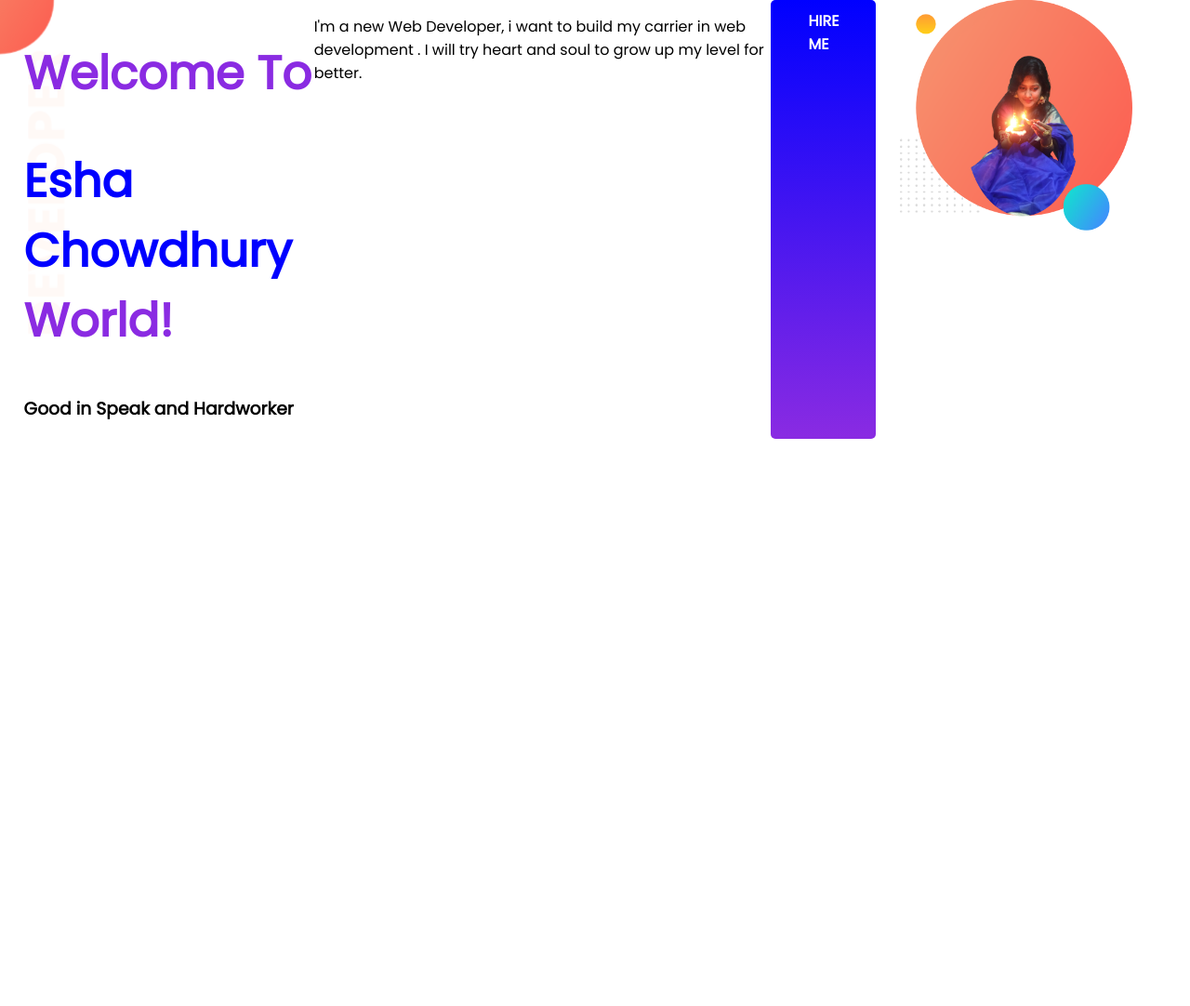
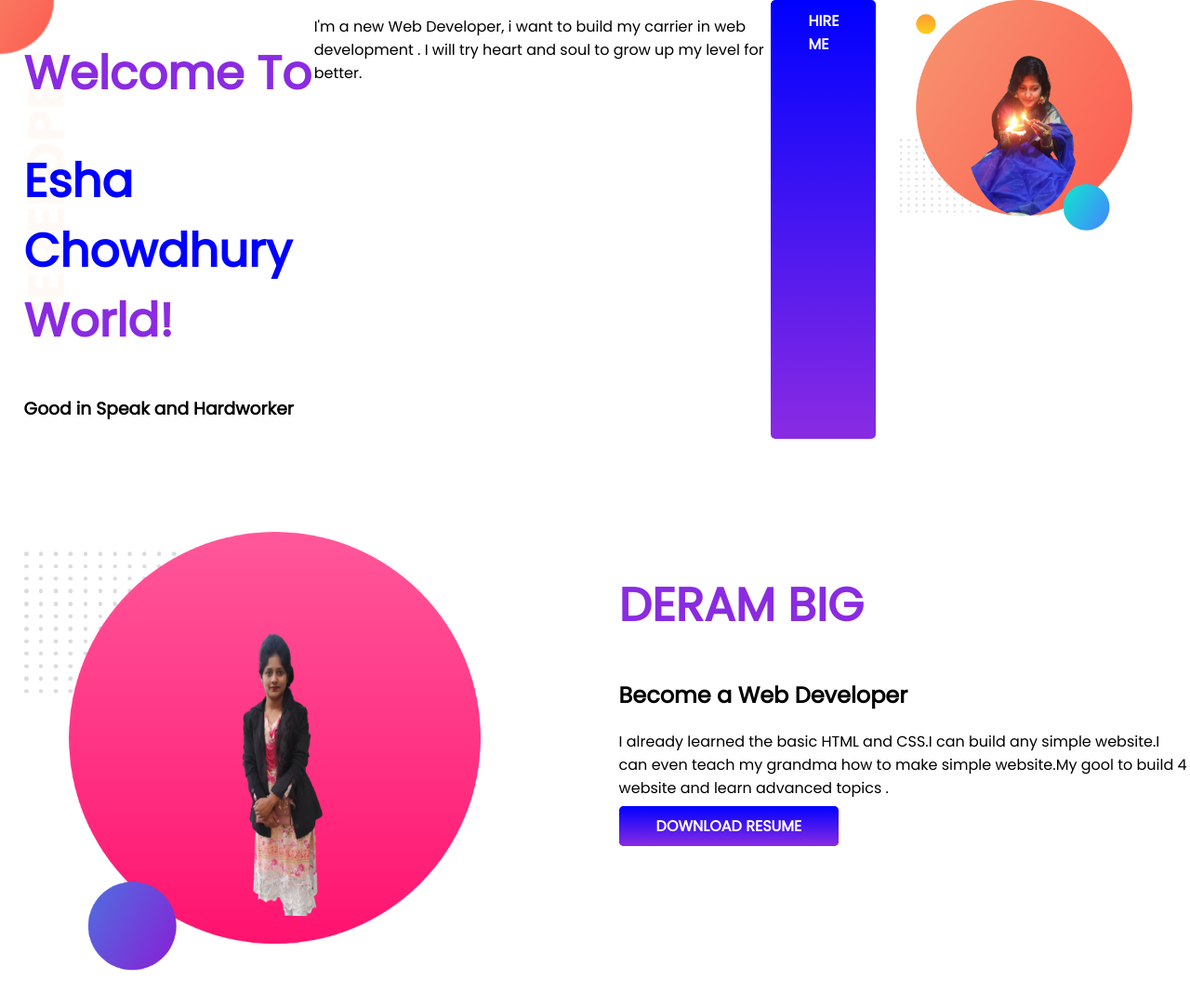
Before and after one commit to Esha55555/developer-portfolio, a plain HTML site: page index.html in a window 1280 px wide. Shown: the whole page at 93% size. Before the commit the page ends 800 px from the top, so only its background shows below. Drawn offline with Linux system fonts and the light colour scheme.

Commit message:
dream added

```diff
--- a/index.html
+++ b/index.html
@@ -28,6 +28,21 @@
             <img src="images/my-cute.png" alt="">
         </div>
     </section>
+    <section class="Dream-Big">
+        <div class="half-width">
+            <img src="images/hi.png" alt="">
+        </div>
+        <div class="half-width">
+            <h1>DERAM BIG</h1>
+            <h2>Become a Web Developer</h2>
+            <p>I already learned the basic HTML and CSS.I can build any
+                simple website.I can even teach my grandma how to make simple
+                website.My gool to build 4 website and learn advanced topics .
+            </p>
+            <a class="link-button" target="_blank" href="">DOWNLOAD RESUME</a>
+        </div>
+
+    </section>
 </body>
 
 </html>
--- a/style.css
+++ b/style.css
@@ -11,6 +11,7 @@ h1{
 }
 section{
     display: flex;
+    margin-bottom: 100px;
 }
 .half-width{
     width: 50%;
@@ -32,3 +33,8 @@ section{
     background-image: url(images/top-banner.png);
     background-repeat: no-repeat;
 }
+.dream-big{
+    background-image: url(images/dream-bg.png);
+    background-repeat: no-repeat;
+    background-position: right ;
+}
```
Also changed, not shown: images/hi.png (added), showOff/black-removebg-preview.png (added).
